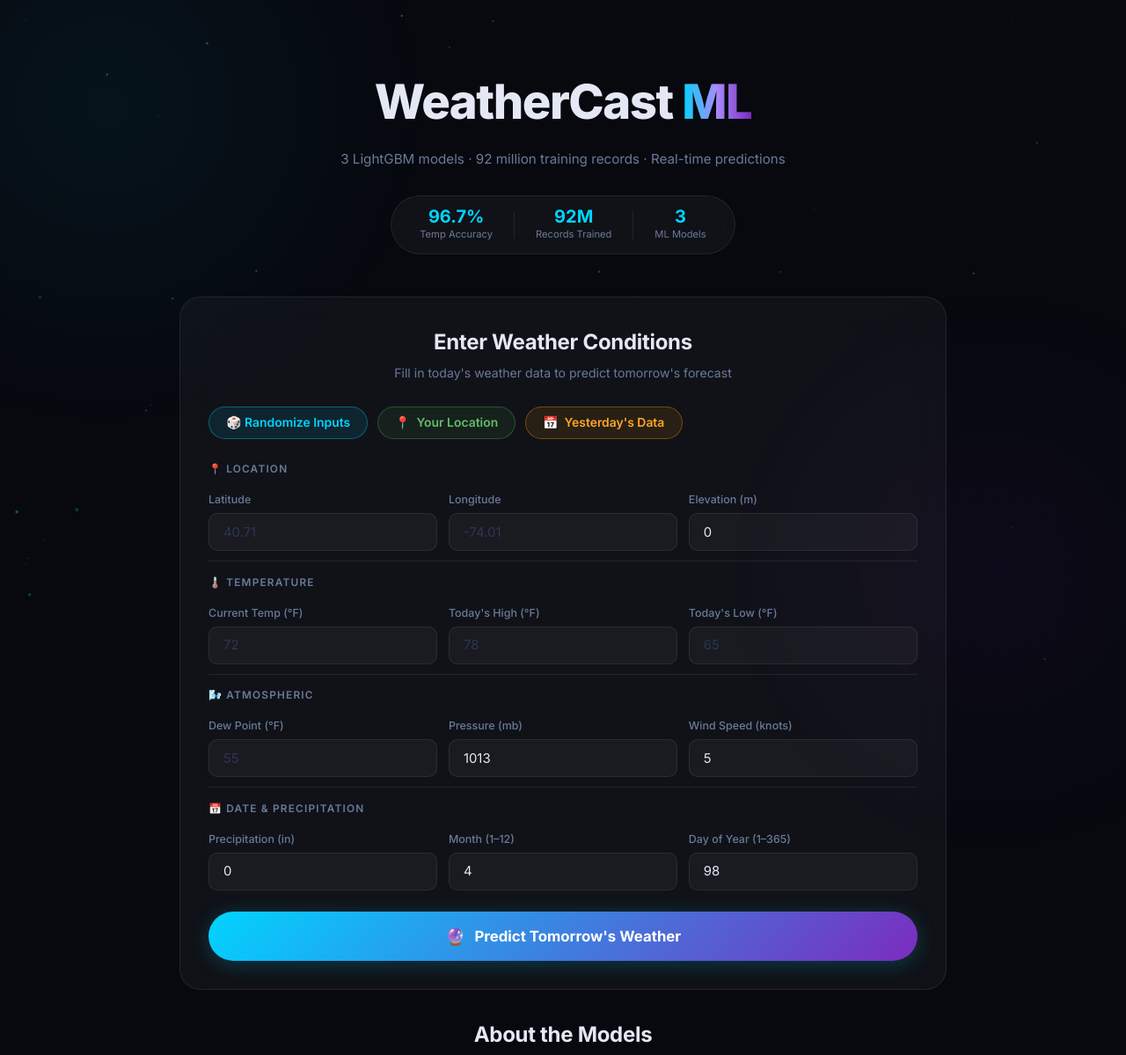
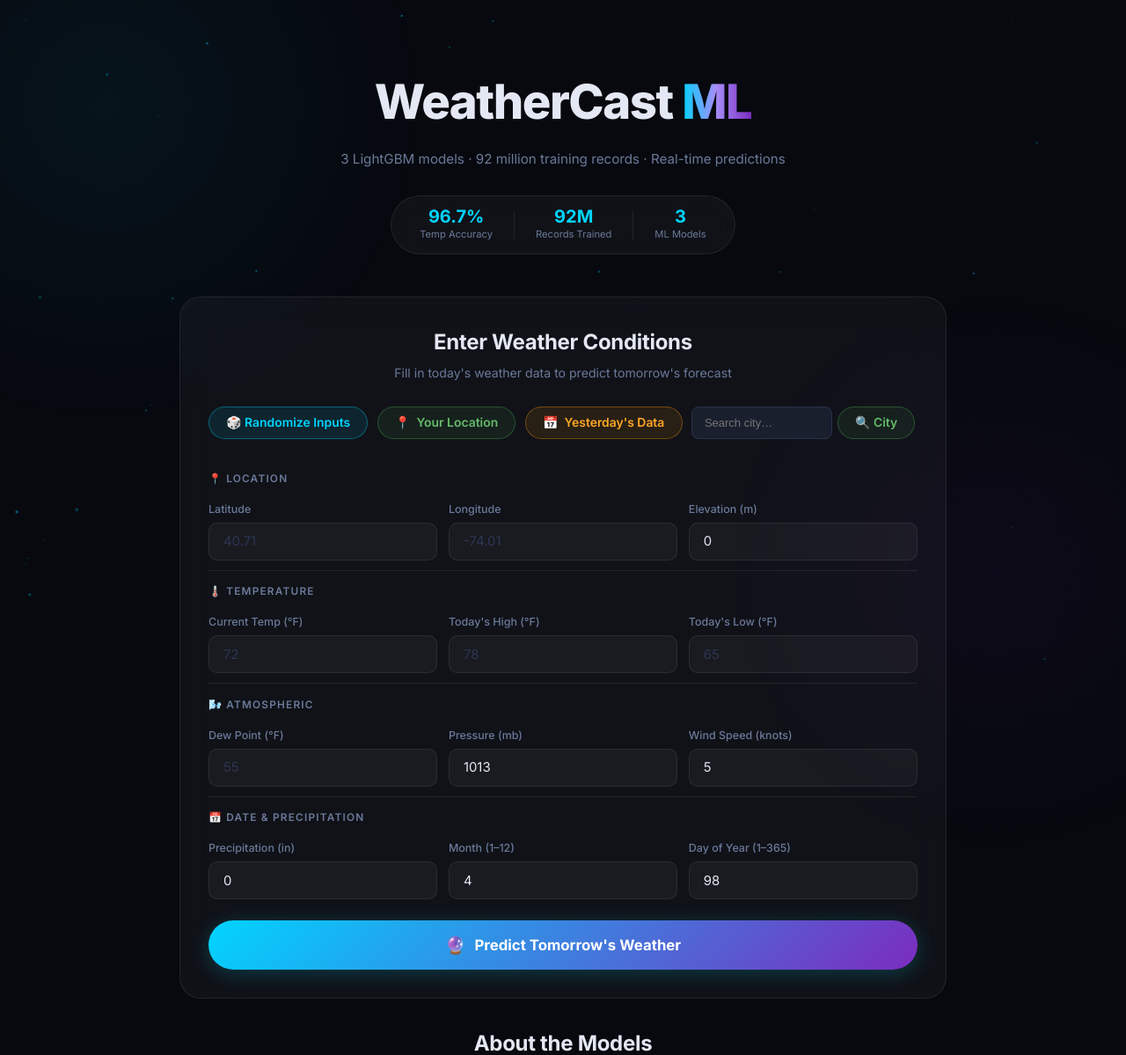
Before and after one commit to Showrish/Weather-Forecast, a FastAPI app: page / in a window 1280 px wide. Shown: the top 1199 px of the page at 88% size. Run offline with FastAPI, Linux system fonts and the light colour scheme; parts of the project's set-up code (start-up, migrations or seed data) failed here and were passed over.

Commit message:
location

```diff
--- a/templates/index.html
+++ b/templates/index.html
@@ -111,6 +111,10 @@
             <button type="button" class="btn-yesterday" id="yday-btn" onclick="fetchYesterday()">
                 <span class="yday-icon">📅</span><span id="yday-label">Yesterday's Data</span>
             </button>
+            <div class="city-search-wrap" style="display:flex;gap:6px;align-items:center;">
+                <input type="text" id="city-input" placeholder="Search city…" style="background:#1a1f2e;border:1px solid #2a3048;border-radius:8px;padding:10px 14px;color:#fff;font-size:13px;outline:none;width:160px;">
+                <button type="button" class="btn-location" onclick="fetchByCity()">🔍 City</button>
+            </div>
             <span id="scenario-name" class="scenario-label"></span>
         </div>
 
@@ -430,6 +434,30 @@ for(let i=0;i<60;i++) pts.push({x:Math.random()*innerWidth,y:Math.random()*inner
     });
     requestAnimationFrame(draw);
 })();
+async function fetchByCity() {
+    const city = document.getElementById('city-input').value.trim();
+    const tag = document.getElementById('scenario-name');
+    if (!city) { tag.textContent = '⚠️ Enter a city name'; tag.classList.add('visible'); return; }
+    tag.textContent = 'Searching...'; tag.classList.add('visible');
+    try {
+        const geoRes = await fetch(`https://nominatim.openstreetmap.org/search?q=${encodeURIComponent(city)}&format=json&limit=1`, {headers:{'User-Agent':'WeatherForecast/1.0'}});
+        const geo = await geoRes.json();
+        if (!geo.length) { tag.textContent = '⚠️ City not found'; return; }
+        const lat = parseFloat(geo[0].lat), lon = parseFloat(geo[0].lon);
+        const elevRes = await fetch(`https://api.open-meteo.com/v1/elevation?latitude=${lat}&longitude=${lon}`);
+        const elev = (await elevRes.json()).elevation?.[0] ?? 0;
+        const wxRes = await fetch(`https://api.open-meteo.com/v1/forecast?latitude=${lat}&longitude=${lon}&hourly=temperature_2m,dew_point_2m,precipitation,wind_speed_10m,pressure_msl,relative_humidity_2m&daily=temperature_2m_max,temperature_2m_min,precipitation_sum&temperature_unit=fahrenheit&wind_speed_unit=kn&precipitation_unit=inch&timezone=auto&forecast_days=1`);
+        const raw = await wxRes.json();
+        const h = raw.hourly, d = raw.daily;
+        const avg = k => { const v = h[k].filter(x => x != null); return v.reduce((a,b) => a+b, 0) / v.length; };
+        const dp = h.dew_point_2m ? avg('dew_point_2m') : avg('temperature_2m') - ((100 - avg('relative_humidity_2m')) / 5);
+        const now = new Date(), doy = Math.floor((now - new Date(now.getFullYear(),0,0)) / 86400000);
+        const vals = {latitude:lat.toFixed(2),longitude:lon.toFixed(2),elevation:Math.round(elev),temp:avg('temperature_2m').toFixed(1),dewp:dp.toFixed(1),slp:avg('pressure_msl').toFixed(1),wdsp:avg('wind_speed_10m').toFixed(1),max_temp:d.temperature_2m_max[0].toFixed(1),min_temp:d.temperature_2m_min[0].toFixed(1),prcp:(d.precipitation_sum[0]??0).toFixed(2),month:now.getMonth()+1,day_of_year:doy};
+        Object.entries(vals).forEach(([k,v]) => { const el = document.getElementById(k); if(el) el.value = v; });
+        document.querySelectorAll('.weather-form input').forEach(el => { el.classList.add('flash'); setTimeout(() => el.classList.remove('flash'), 600); });
+        tag.textContent = `📍 ${geo[0].display_name.split(',').slice(0,2).join(',')}`;
+    } catch(e) { tag.textContent = `⚠️ ${e.message}`; }
+}
 </script>
 </body>
 </html>
```
